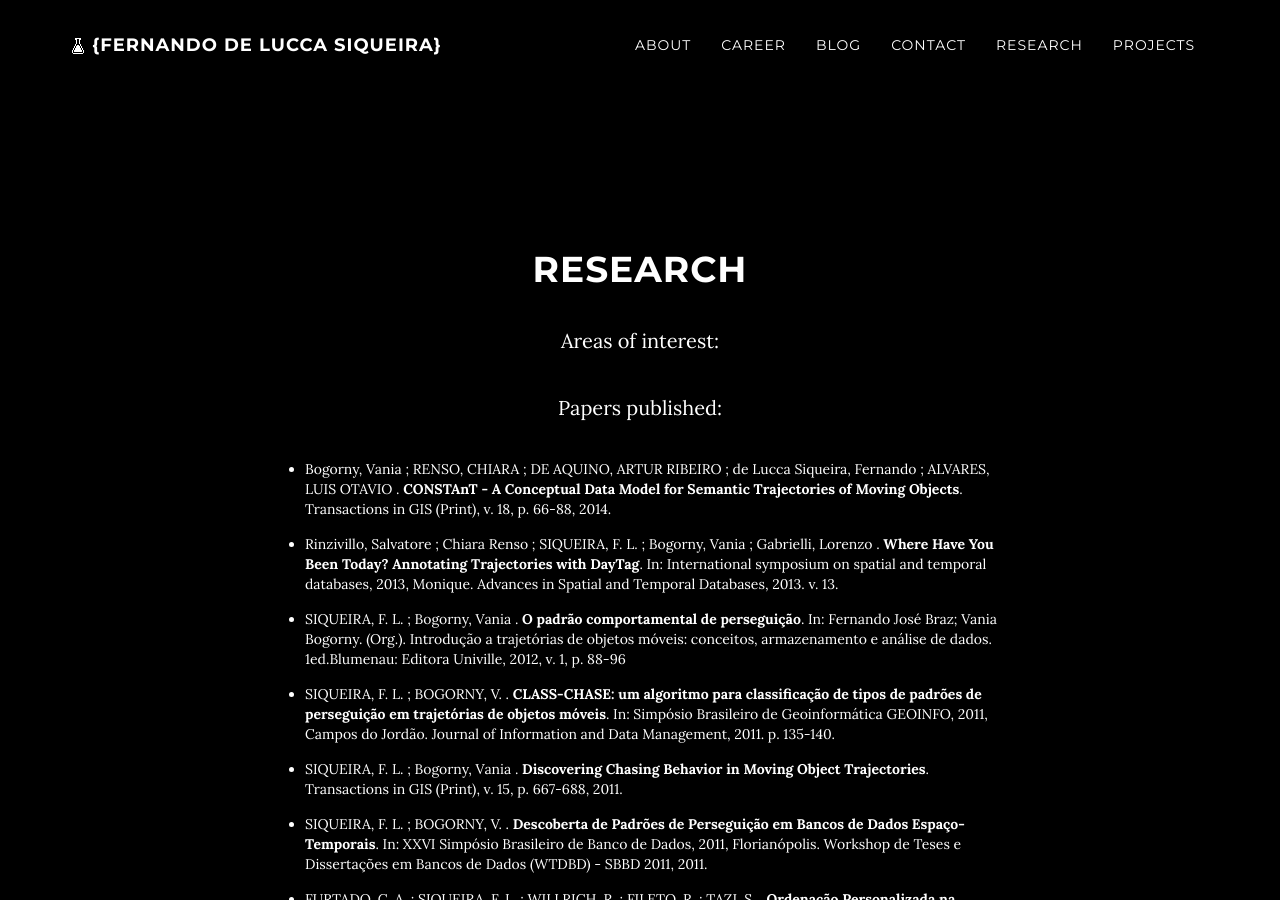
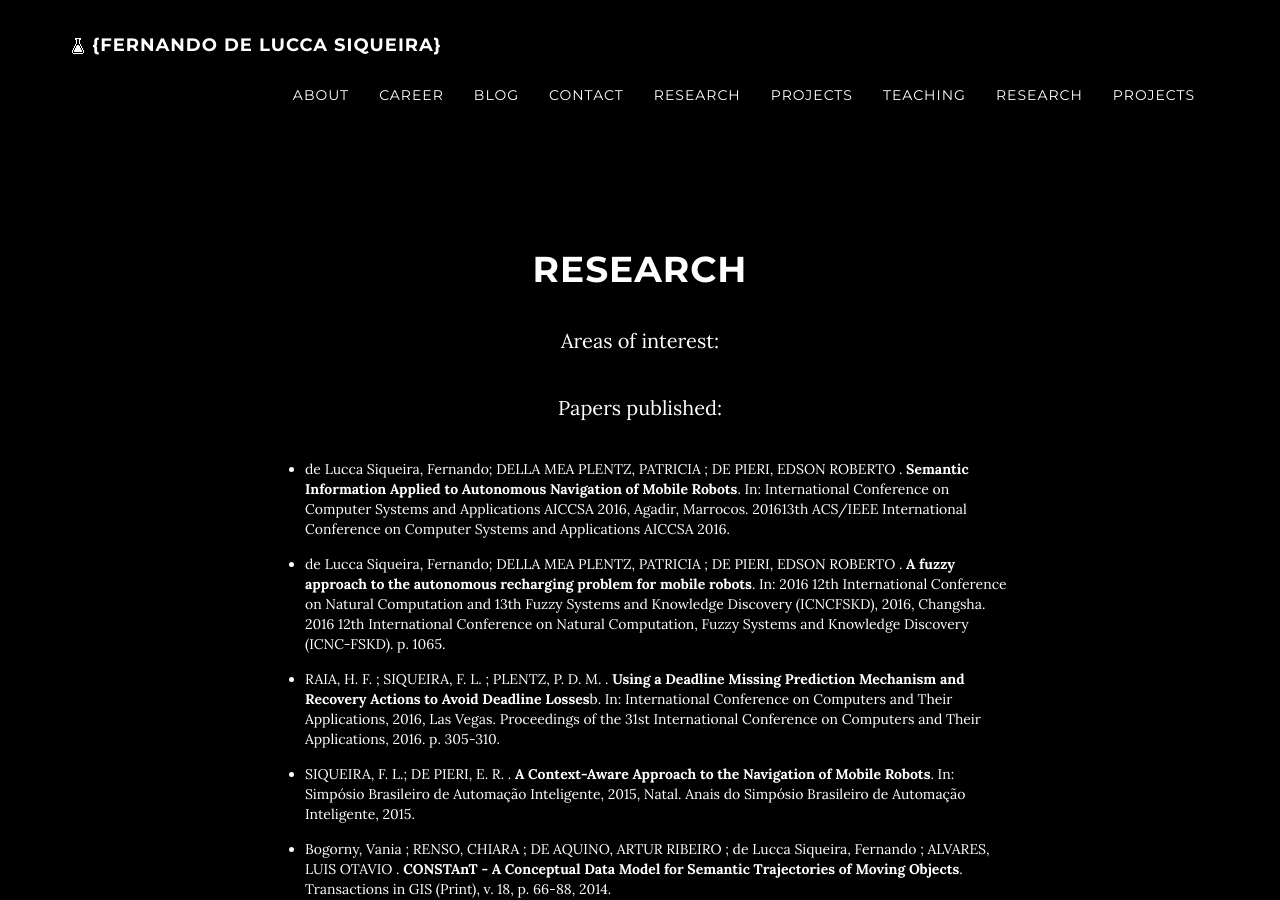
Before and after one commit to fernandolkf/fernandolkf.github.io, a Jekyll site: the page built from research/index.html, in a window 1280 px wide and 900 px high. Built offline with Jekyll 4.4.1, drawn with Linux system fonts in a browser that asks for light colours.

Commit message:
Adding teaching link

```diff
--- a/_config.yml
+++ b/_config.yml
@@ -18,6 +18,10 @@ pages_list:
   Career: 'career'
   Blog: 'blog'
   Contact: 'contact'
+  Research: 'research'
+  Projects: 'projects'
+  Teaching: 'teaching'
+
 
 background-img: "/img/intro-bg.png"
 
--- a/research/index.html
+++ b/research/index.html
@@ -9,6 +9,10 @@ Areas of interest:
 Papers published:
 
 <ul style="text-align: left;">
+	<li style="margin-bottom: 15px;">de Lucca Siqueira, Fernando; DELLA MEA PLENTZ, PATRICIA ; DE PIERI, EDSON ROBERTO . <b>Semantic Information Applied to Autonomous Navigation of Mobile Robots</b>. In: International Conference on Computer Systems and Applications AICCSA 2016, Agadir, Marrocos. 201613th ACS/IEEE International Conference on Computer Systems and Applications AICCSA 2016.</li>
+	<li style="margin-bottom: 15px;">de Lucca Siqueira, Fernando; DELLA MEA PLENTZ, PATRICIA ; DE PIERI, EDSON ROBERTO . <b>A fuzzy approach to the autonomous recharging problem for mobile robots</b>. In: 2016 12th International Conference on Natural Computation and 13th Fuzzy Systems and Knowledge Discovery (ICNCFSKD), 2016, Changsha. 2016 12th International Conference on Natural Computation, Fuzzy Systems and Knowledge Discovery (ICNC-FSKD). p. 1065.</li>
+	<li style="margin-bottom: 15px;">RAIA, H. F. ; SIQUEIRA, F. L. ; PLENTZ, P. D. M. . <b>Using a Deadline Missing Prediction Mechanism and Recovery Actions to Avoid Deadline Losses</b>b. In: International Conference on Computers and Their Applications, 2016, Las Vegas. Proceedings of the 31st International Conference on Computers and Their Applications, 2016. p. 305-310.</li>
+	<li style="margin-bottom: 15px;">SIQUEIRA, F. L.; DE PIERI, E. R. . <b>A Context-Aware Approach to the Navigation of Mobile Robots</b>. In: Simpósio Brasileiro de Automação Inteligente, 2015, Natal. Anais do Simpósio Brasileiro de Automação Inteligente, 2015.</li>
 	<li style="margin-bottom: 15px;">Bogorny, Vania ; RENSO, CHIARA ; DE AQUINO, ARTUR RIBEIRO ; de Lucca Siqueira, Fernando ; ALVARES, LUIS OTAVIO . <b>CONSTAnT - A Conceptual Data Model for Semantic Trajectories of Moving Objects</b>. Transactions in GIS (Print), v. 18, p. 66-88, 2014.</li>
 	<li style="margin-bottom: 15px;">Rinzivillo, Salvatore ; Chiara Renso ; SIQUEIRA, F. L. ; Bogorny, Vania ; Gabrielli, Lorenzo . <b>Where Have You Been Today? Annotating Trajectories with DayTag</b>. In: International symposium on spatial and temporal databases, 2013, Monique. Advances in Spatial and Temporal Databases, 2013. v. 13.</li>
 	<li style="margin-bottom: 15px;">SIQUEIRA, F. L. ; Bogorny, Vania . <b>O padrão comportamental de perseguição</b>. In: Fernando José Braz; Vania Bogorny. (Org.). Introdução a trajetórias de objetos móveis: conceitos, armazenamento e análise de dados. 1ed.Blumenau: Editora Univille, 2012, v. 1, p. 88-96</li>
--- /dev/null
+++ b/teaching/index.htm
@@ -0,0 +1,6 @@
+---
+layout: default
+title: Teaching
+---
+
+Teaching
```
